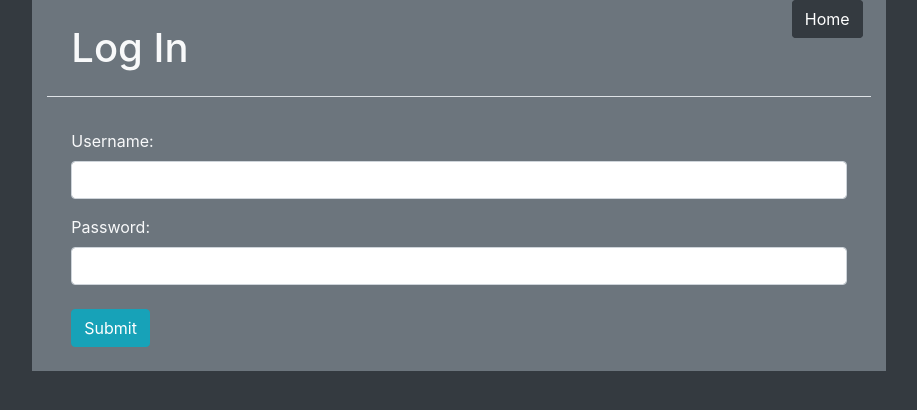
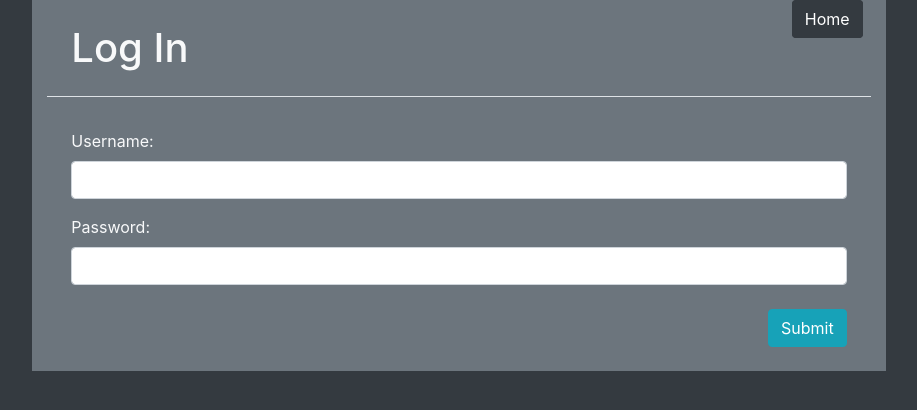
Before and after one commit to davidhammaker/Full_Stack_Wall_App, a React (Create React App) app in the folder frontend/: page /login in a window 1280 px wide. Shown: the top 410 px of the page, without its empty margins (181-1098 px from the left). Built offline with nearby package versions, Linux system fonts and the light colour scheme.

Commit message:
Move all buttons to the right

```diff
--- a/frontend/src/components/login.js
+++ b/frontend/src/components/login.js
@@ -117,7 +117,9 @@ class LoginForm extends React.Component {
             onChange={ this.handlePasswordChange }
             className="form-control" />
         </div>
-        <input type="submit" value="Submit" className="btn btn-info mt-2" />
+        <div className="d-flex justify-content-end">
+          <input type="submit" value="Submit" className="btn btn-info mt-2" />
+        </div>
       </form>
     )
   }
--- a/frontend/src/components/signup.js
+++ b/frontend/src/components/signup.js
@@ -154,7 +154,9 @@ class SignUpForm extends React.Component {
             onChange={ this.handleConfirmPasswordChange }
             className="form-control" />
         </div>
-        <input type="submit" value="Submit" className="btn btn-info mt-2" />
+        <div className="d-flex justify-content-end">
+          <input type="submit" value="Submit" className="btn btn-info mt-2" />
+        </div>
       </form>
     )
   }
```
